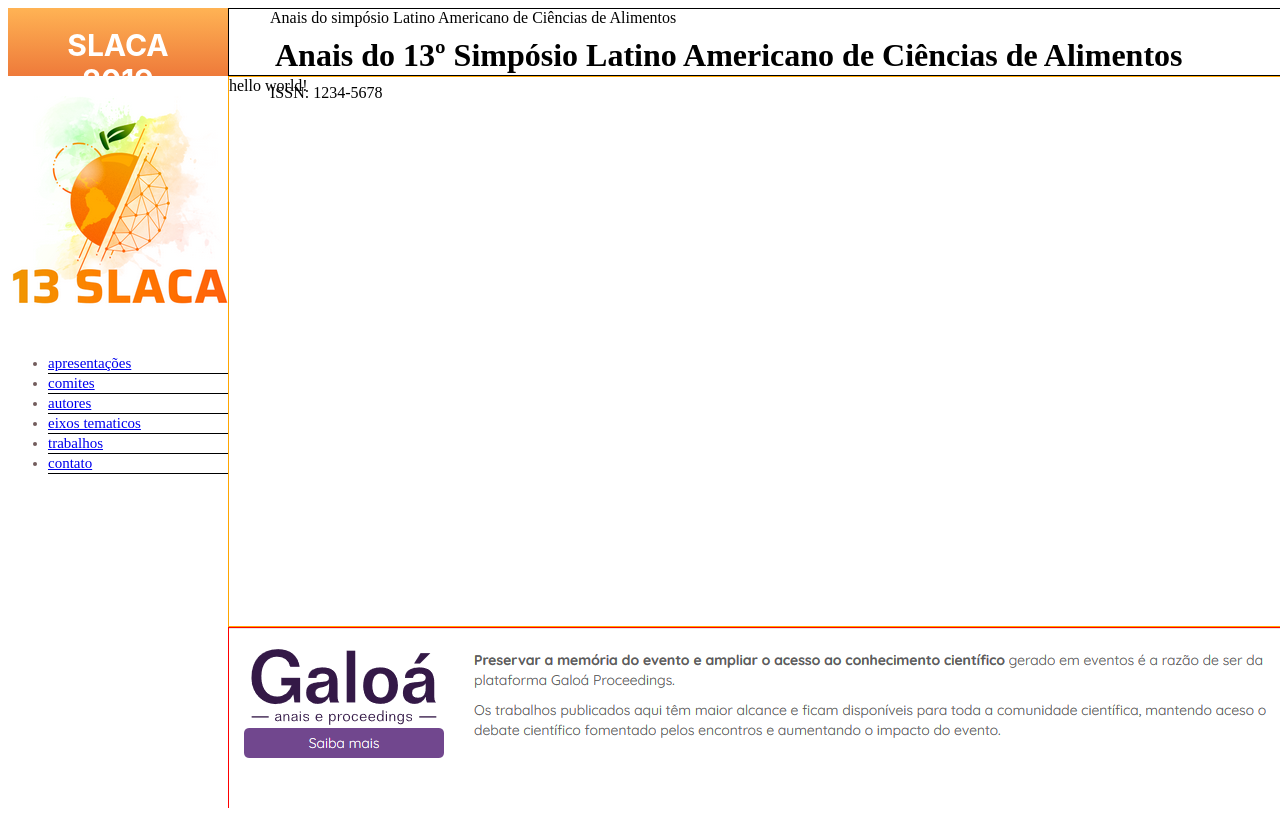
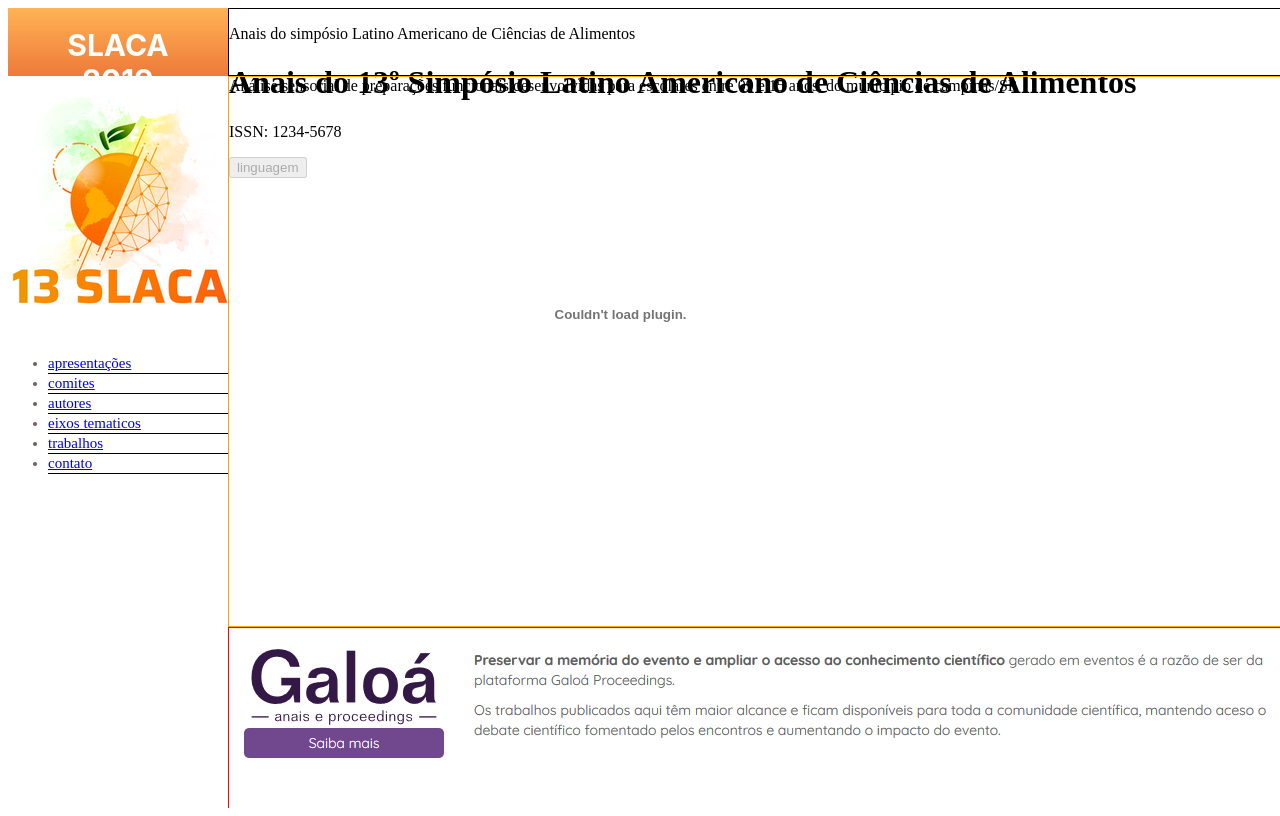
Before and after one commit to samueldsiqueira/slaca_19, an Angular app: page / in a window 1280 px wide. Shown: the top 816 px of the page. Built offline with nearby package versions, Linux system fonts and the light colour scheme.

Commit message:
styled sides components

```diff
--- a/src/app/app.component.html
+++ b/src/app/app.component.html
@@ -2,6 +2,20 @@
   <app-top-navbar class="top-navbar"></app-top-navbar>
 
   <app-side-navbar class="side-navbar"></app-side-navbar>
-  <div class="page-container">hello world!</div>
+  <div class="page-container">
+    <p>
+      Análise sensorial de preparações funcionais desenvolvidas para escolares
+      entre 09 e 15 anos, do município de campinas/SP
+    </p>
+    <object width="783px" height="439px">
+      <param name="movie" value="http://www.youtube.com/v/tIBxavsiHzM" />
+      <embed
+        src="http://www.youtube.com/v/tIBxavsiHzM"
+        type="application/x-shockwave-flash"
+        width="783px"
+        height="439px"
+      />
+    </object>
+  </div>
   <app-footer class="footer"></app-footer>
 </div>
--- a/src/app/app.component.scss
+++ b/src/app/app.component.scss
@@ -1,3 +1,11 @@
+* {
+  margin: 0;
+  padding: 0;
+  -webkit-box-sizing: border-box;
+  box-sizing: border-box;
+  -webkit-appearance: none;
+}
+
 .app-container {
   display: grid;
   grid-template-areas:
--- a/src/app/shared/components/side-navbar/side-navbar.component.scss
+++ b/src/app/shared/components/side-navbar/side-navbar.component.scss
@@ -14,7 +14,10 @@
 }
 .menu {
   align-items: initial;
+  text-decoration: none;
 }
+
+.menu,
 li {
   font-family: "Quicksand";
   font-style: normal;
@@ -24,3 +27,12 @@ li {
   color: #725c5c;
   border-bottom: solid black 1px;
 }
+
+.menu,
+a:hover,
+a:active {
+  background: rgba(253, 241, 235, 1);
+  border-left: 5px solid rgba(255, 180, 85, 1);
+  box-shadow: 0px 0px 10px 0px rgba(0, 0, 0, 0.25);
+  padding: 5px;
+}
--- a/src/app/shared/components/top-navbar/top-navbar.component.html
+++ b/src/app/shared/components/top-navbar/top-navbar.component.html
@@ -1,7 +1,8 @@
-<div class="title--page">
+<div class="title-page">
   <p class="food-and-ciencie">
     Anais do simpósio Latino Americano de Ciências de Alimentos
   </p>
   <h1>Anais do 13º Simpósio Latino Americano de Ciências de Alimentos</h1>
   <p class="issn">ISSN: 1234-5678</p>
+  <button disabled="disabled">linguagem</button>
 </div>
--- a/src/app/shared/components/top-navbar/top-navbar.component.scss
+++ b/src/app/shared/components/top-navbar/top-navbar.component.scss
@@ -1,8 +1,3 @@
-p {
-  margin: 0px 5px;
-  padding-left: 36px;
+.title-page {
+
 }
-h1 {
-  margin: 10px;
-  padding-left: 36px;
-}
```
